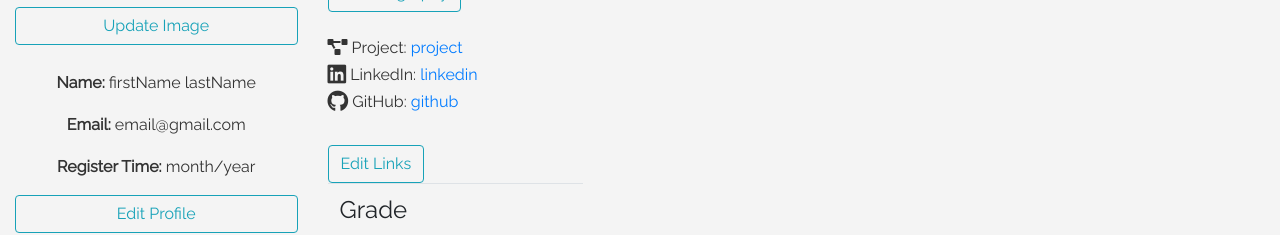
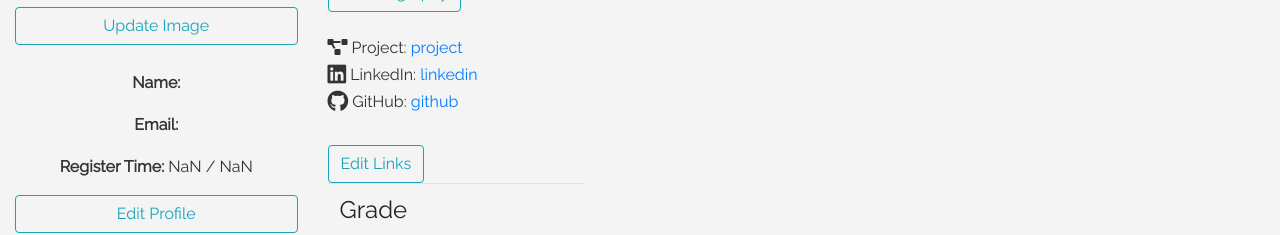
Before and after one commit to shiyu3169/msimbo-react, a React (Create React App) app in the folder client/: page /user/1 in a window 1280 px wide. Shown: the part 192-427 px from the top of the page. Built offline with nearby package versions, Linux system fonts and the light colour scheme; no server answers.

Commit message:
show user info

```diff
--- a/client/src/components/layout/Navbar.js
+++ b/client/src/components/layout/Navbar.js
@@ -3,6 +3,7 @@ import { Link } from "react-router-dom";
 import $ from "jquery";
 import Login from "../auth/Login";
 import Register from "../auth/Register";
+import { connect } from "react-redux";
 
 class Navbar extends Component {
     collapse = () => {
@@ -10,6 +11,7 @@ class Navbar extends Component {
     };
 
     render() {
+        const { user } = this.props;
         return (
             <div className="front">
                 <nav className="navbar navbar-expand-lg navbar-dark">
@@ -26,11 +28,9 @@ class Navbar extends Component {
                     <div
                         className="collapse navbar-collapse"
                         id="navbarTogglerDemo02"
+                        onClick={this.collapse}
                     >
-                        <ul
-                            className="navbar-nav mr-auto mt-2 mt-lg-0"
-                            onClick={this.collapse}
-                        >
+                        <ul className="navbar-nav mr-auto mt-2 mt-lg-0">
                             <li className="nav-item">
                                 <Link className="nav-link" to="/">
                                     Home
@@ -82,7 +82,7 @@ class Navbar extends Component {
                                 </a>
                             </li>
                         </ul>
-                        <div onClick={this.collapse}>
+                        <div>
                             <button
                                 className="btn menu-button"
                                 data-toggle="modal"
@@ -107,4 +107,11 @@ class Navbar extends Component {
     }
 }
 
-export default Navbar;
+const mapStateToProps = state => ({
+    user: state.user.user
+});
+
+export default connect(
+    mapStateToProps,
+    {}
+)(Navbar);
--- a/client/src/components/profile/Profile.js
+++ b/client/src/components/profile/Profile.js
@@ -31,11 +31,7 @@ class Profile extends Component {
     }
 }
 
-const mapStateToProps = state => ({
-    user: state.user.user
-});
-
 export default connect(
-    mapStateToProps,
+    null,
     {}
 )(Profile);
--- a/client/src/components/profile/UserInfo.js
+++ b/client/src/components/profile/UserInfo.js
@@ -1,20 +1,24 @@
-import React from "react";
+import React, { Component } from "react";
+import { connect } from "react-redux";
 
-export default function UserInfo() {
+class UserInfo extends Component {
+    render() {
+        const { user } = this.props;
         return (
             <React.Fragment>
                 <div className="text-center">
                     <p>
                         <b>Name: </b>
-                    firstName lastName
+                        {user.firstName} {user.lastName}
                     </p>
                     <p className="sw-profile">
                         <b>Email: </b>
-                    email@gmail.com
+                        {user.email}
                     </p>
                     <p>
                         <b>Register Time: </b>
-                    month/year
+                        {new Date(user.dateCreated).getMonth()} /{" "}
+                        {new Date(user.dateCreated).getFullYear()}
                     </p>
                 </div>
                 <button className="btn btn-outline-info btn-block">
@@ -23,3 +27,13 @@ export default function UserInfo() {
             </React.Fragment>
         );
     }
+}
+
+const mapStateToProps = state => ({
+    user: state.user.user
+});
+
+export default connect(
+    mapStateToProps,
+    {}
+)(UserInfo);
```
Lines whose indentation alone changed are shown as unchanged.
